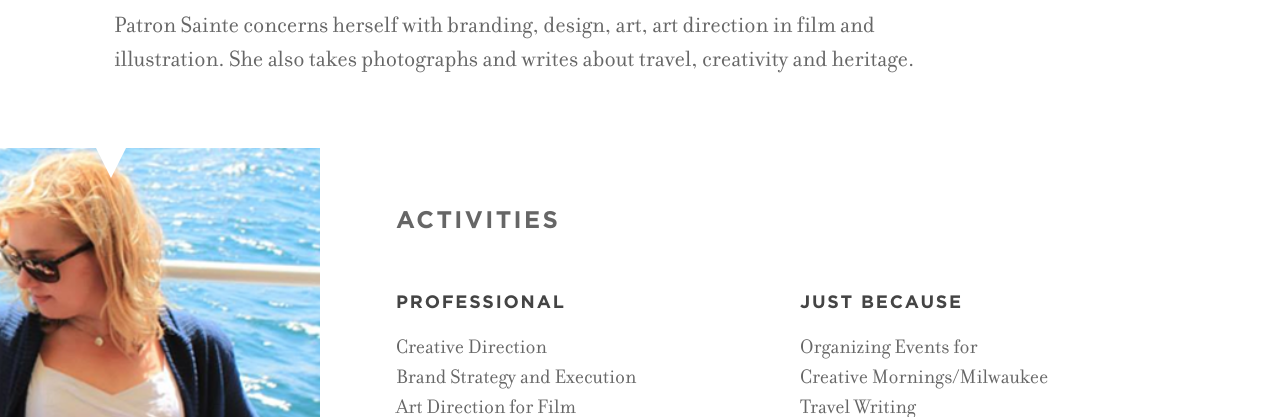
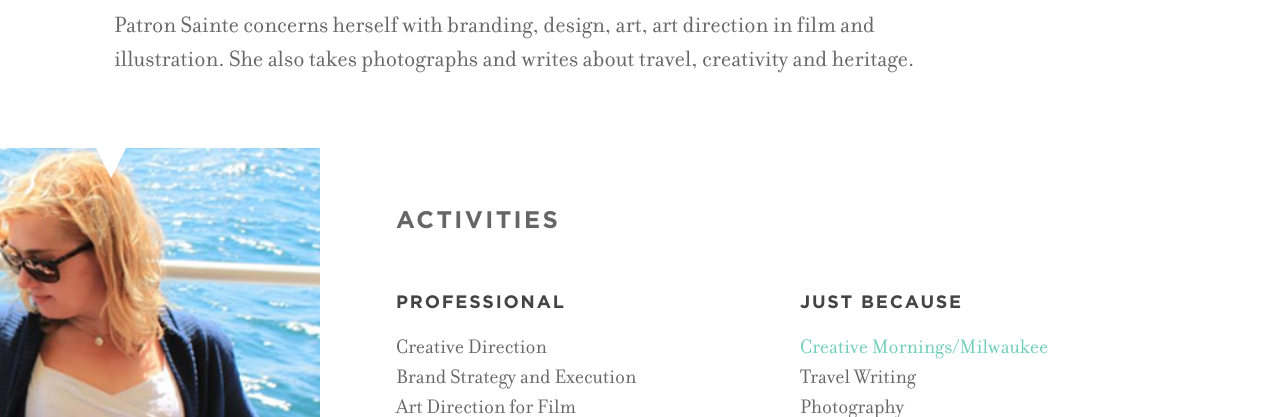
Before and after one commit to kjpociask/patronsainte, a website: page about.html in a window 1280 px wide. Shown: the part 383-800 px from the top of the page. Drawn offline with Linux system fonts and the light colour scheme; a script that the page names is missing.

Commit message:
creative mornings link

```diff
--- a/about.html
+++ b/about.html
@@ -66,7 +66,7 @@
           <div class="col-md-6 col-sm-6 col-xs-12 subtle">
             <h4 class="gotham upcase tracked-out">Just Because</h4>
             <ul class="list-unstyled" style="font-size: 1.5em;">
-              <li>Organizing Events for <br> Creative Mornings/Milwaukee</li>
+              <li><a href="http://creativemornings.com/cities/mke" target="_BLANK">Creative Mornings/Milwaukee</a></li>
               <li>Travel Writing</li>
               <li>Photography</li>
               <li>Creative Writing</li>
```
